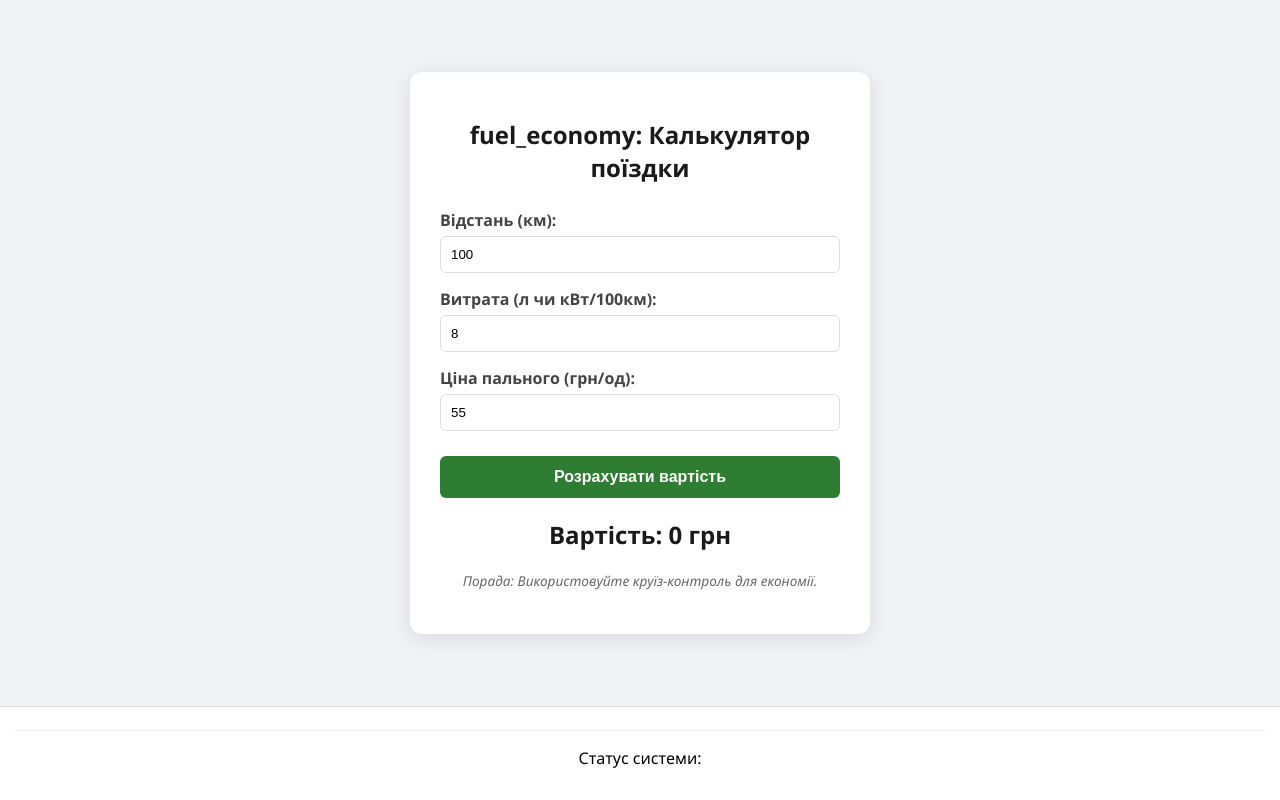
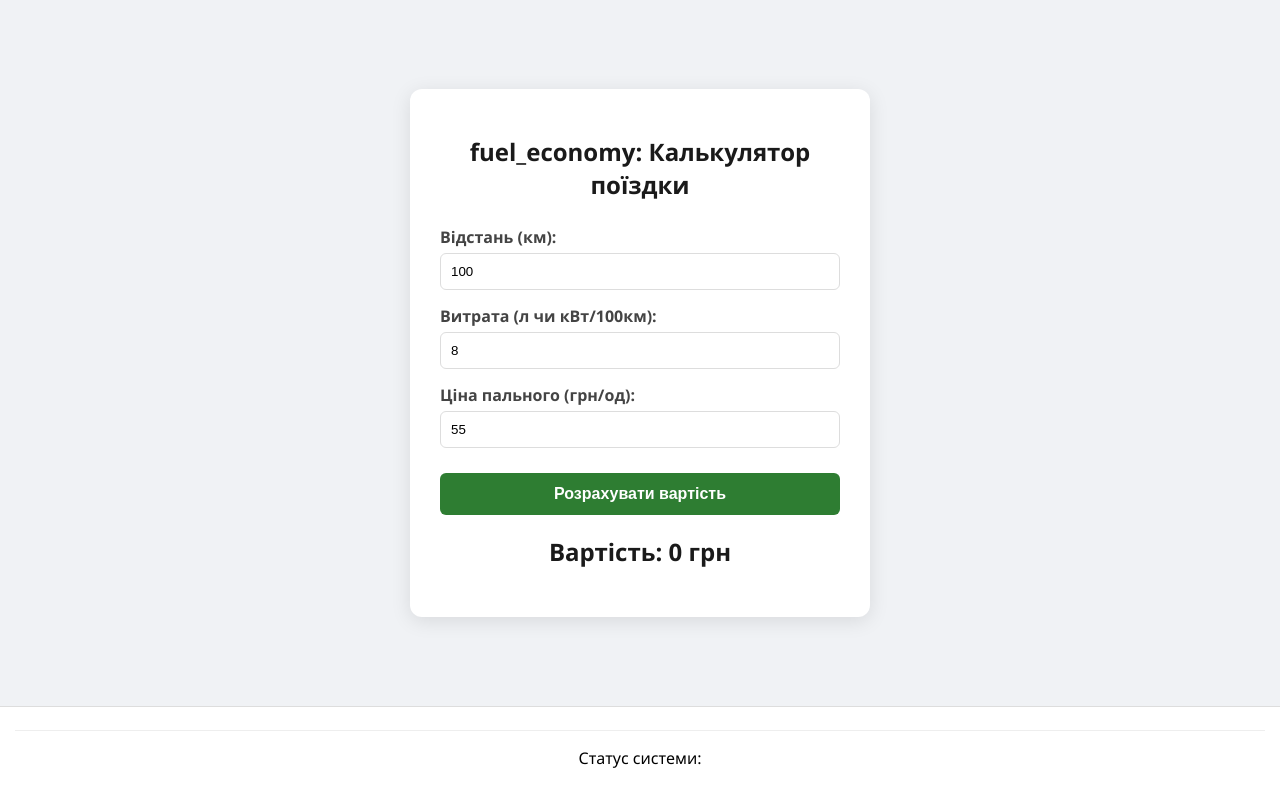
Before and after one commit to yellowmedok/fuel_economy, a website built with Vite: page index.html in a window 1280 px wide. Built offline with nearby package versions, Linux system fonts and the light colour scheme; some packages are replaced by stand-ins of ours; no server answers.

Commit message:
deleted previous fuel economy recomendation

```diff
--- a/index.html
+++ b/index.html
@@ -28,7 +28,6 @@
             </div>
             <button onclick="calculate()">Розрахувати вартість</button>
             <h2 id="result">Вартість: 0 грн</h2>
-            <p class="hint">Порада: Використовуйте круїз-контроль для економії.</p>
         </div>
     </main>
 
```
